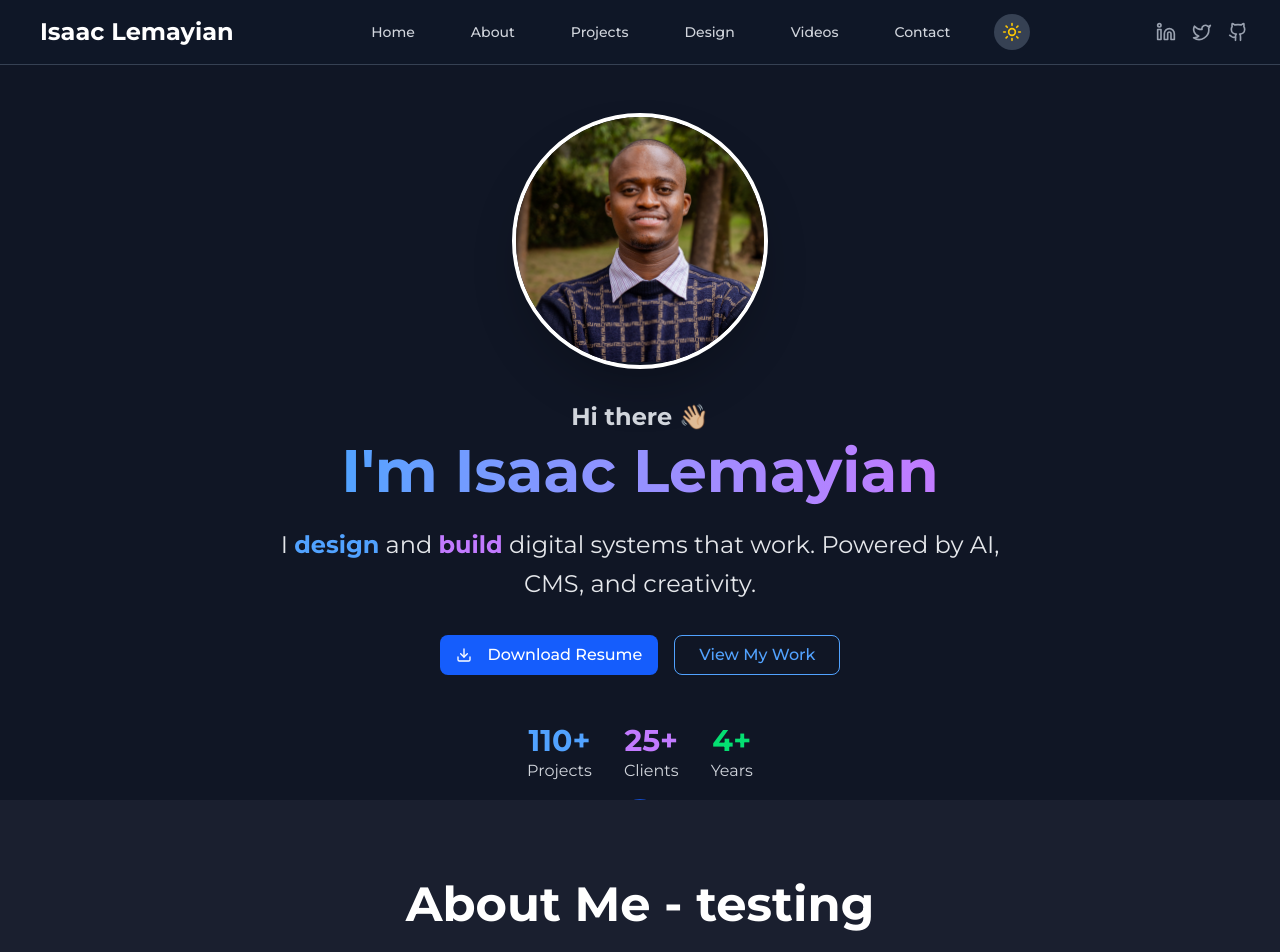
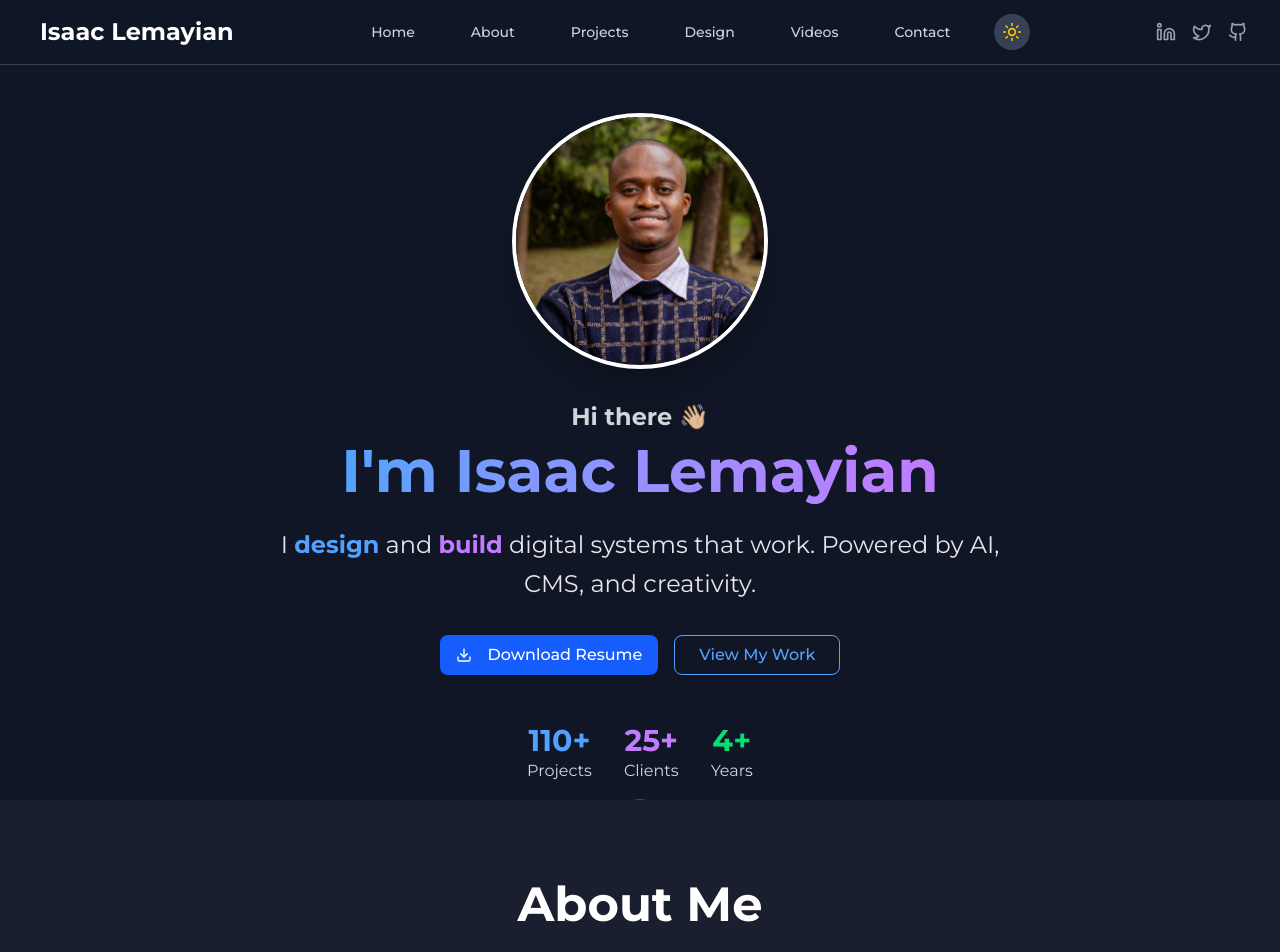
Before and after one commit to Lemayian-dev/PLP-portfolio-Hackathon, a React (Vite) app: page / in a window 1280 px wide. Shown: the top 952 px of the page. Built offline with nearby package versions, Linux system fonts and the light colour scheme.

Commit message:
removed the testing text from about me

```diff
--- a/src/components/sections/About.tsx
+++ b/src/components/sections/About.tsx
@@ -30,7 +30,7 @@ const About: React.FC = () => {
             <div className="max-w-7xl mx-auto px-4 sm:px-6 lg:px-8">
                 <div className="text-center mb-12 md:mb-16 px-4">
                     <h2 className="section-title text-3xl sm:text-4xl md:text-5xl font-bold text-white mb-4 md:mb-6">
-                        About Me - testing
+                        About Me
                     </h2>
                     <p className="section-text text-lg sm:text-xl text-gray-200 max-w-3xl mx-auto">
                         I’m Isaac — a <strong>designer</strong> and <strong>developer</strong> who turns ideas into friendly, fast, real-world products.
```
